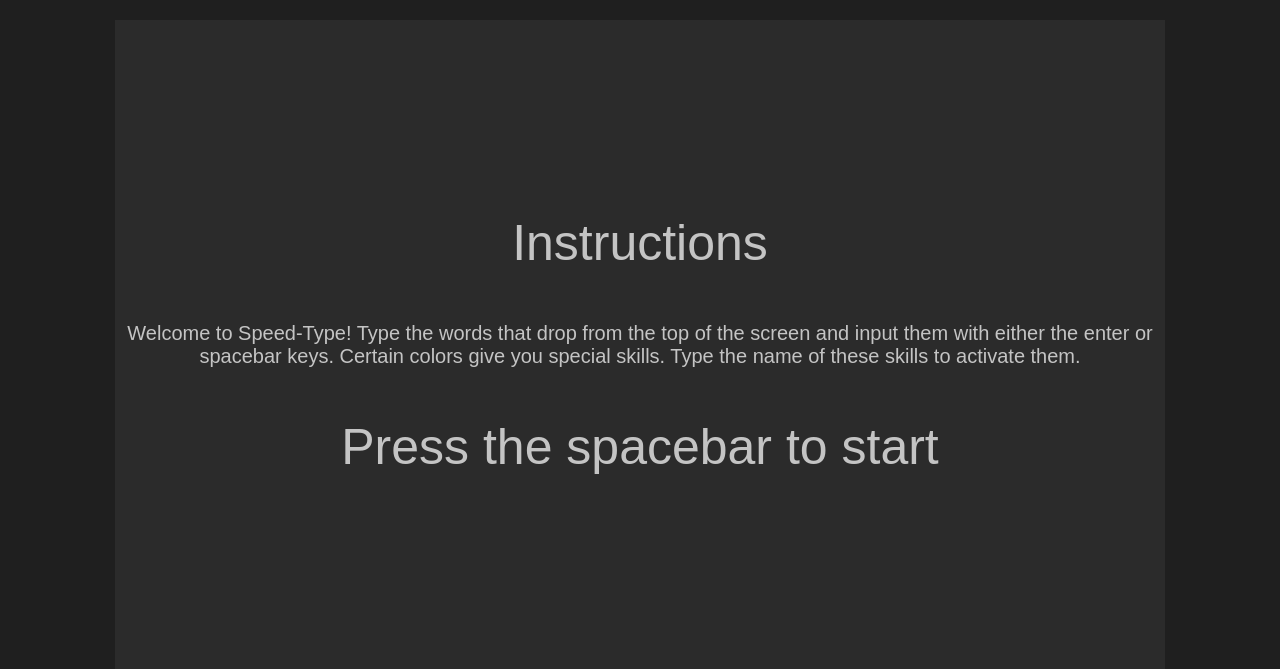
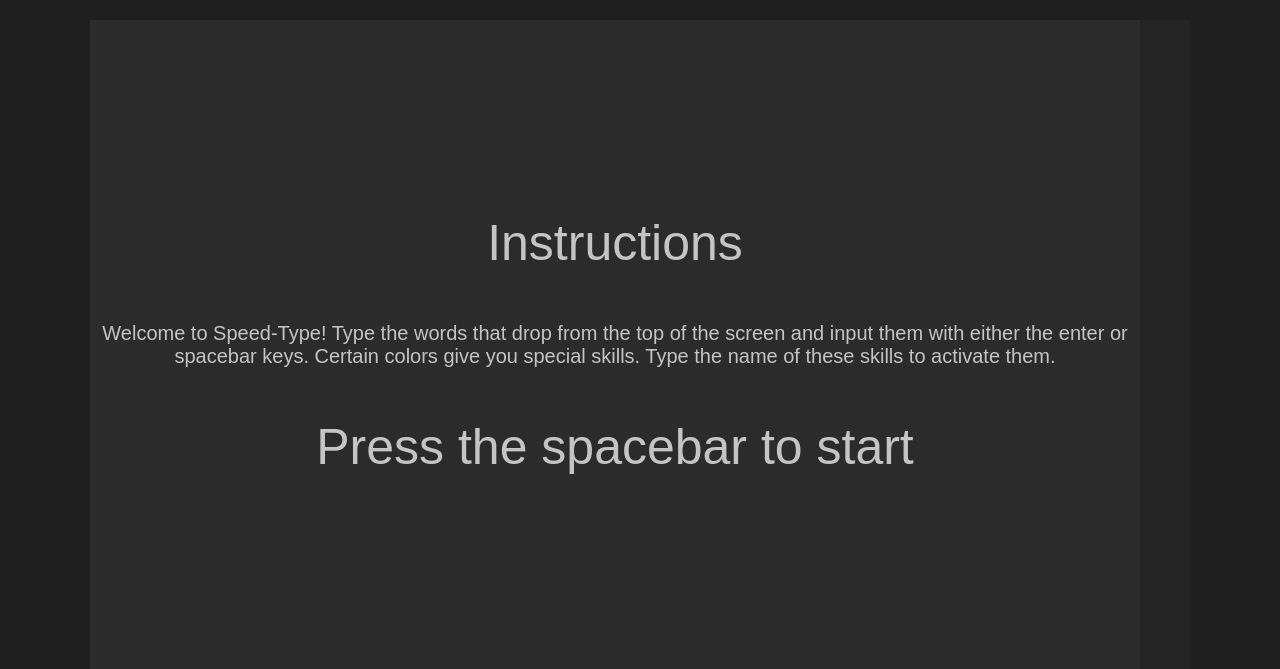
Before and after one commit to gnm668/Type-writer, a PHP site: page / in a window 1280 px wide. Shown: the top 669 px of the page. Run offline with PHP 8.4, Linux system fonts and the light colour scheme.

Commit message:
game container spacing

```diff
--- a/assets/main.css
+++ b/assets/main.css
@@ -17,7 +17,7 @@
     /* background-color: rgb(0, 0, 77); */
     background-color: rgb(36, 36, 36);
     height: 650px;
-    width: 1050px;
+    width: 1100px;
 }
 
 .game-info {
@@ -58,7 +58,7 @@
     width: 150px;
     background: transparent;
     position: absolute;
-    right: 26px;
+    right: 25px;
     top: 2px;
     justify-content: center;
     align-items: center;
```
